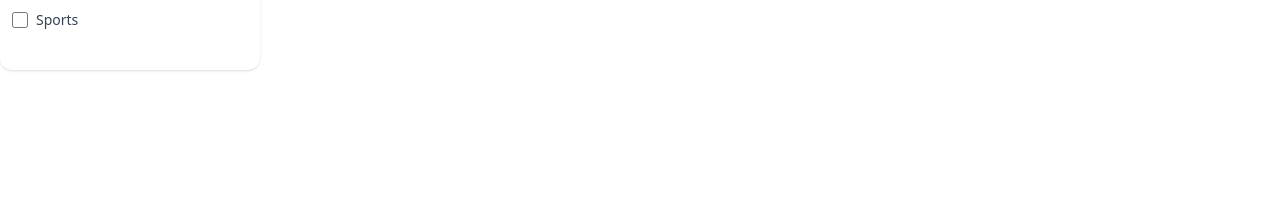
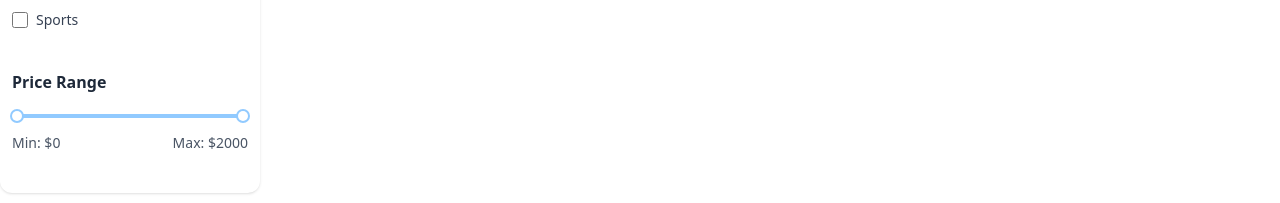
Before and after one commit to mahirTheCoder/Nexton-E-commerce, a React (Vite) app: page /AllProducts in a window 1280 px wide. Shown: the part 502-705 px from the top of the page. Built offline with nearby package versions, Linux system fonts and the light colour scheme; no server answers.

Commit message:
price range

```diff
--- a/src/Components/AllProducts.jsx
+++ b/src/Components/AllProducts.jsx
@@ -73,6 +73,22 @@ const AllProducts = () => {
               </div>
             </div>
 
+            {/* Price Range */}
+            <div>
+              <h3 className="font-semibold mb-4 mt-10 text-gray-800">Price Range</h3>
+              <Slider
+                range
+                min={0}
+                max={2000}
+                value={priceRange}
+                onChange={setPriceRange}
+              />
+              <div className="flex justify-between text-sm mt-2 text-gray-600">
+                <span>Min: ${priceRange[0]}</span>
+                <span>Max: ${priceRange[1]}</span>
+              </div>
+            </div>
+
 
 
           </div>
```
